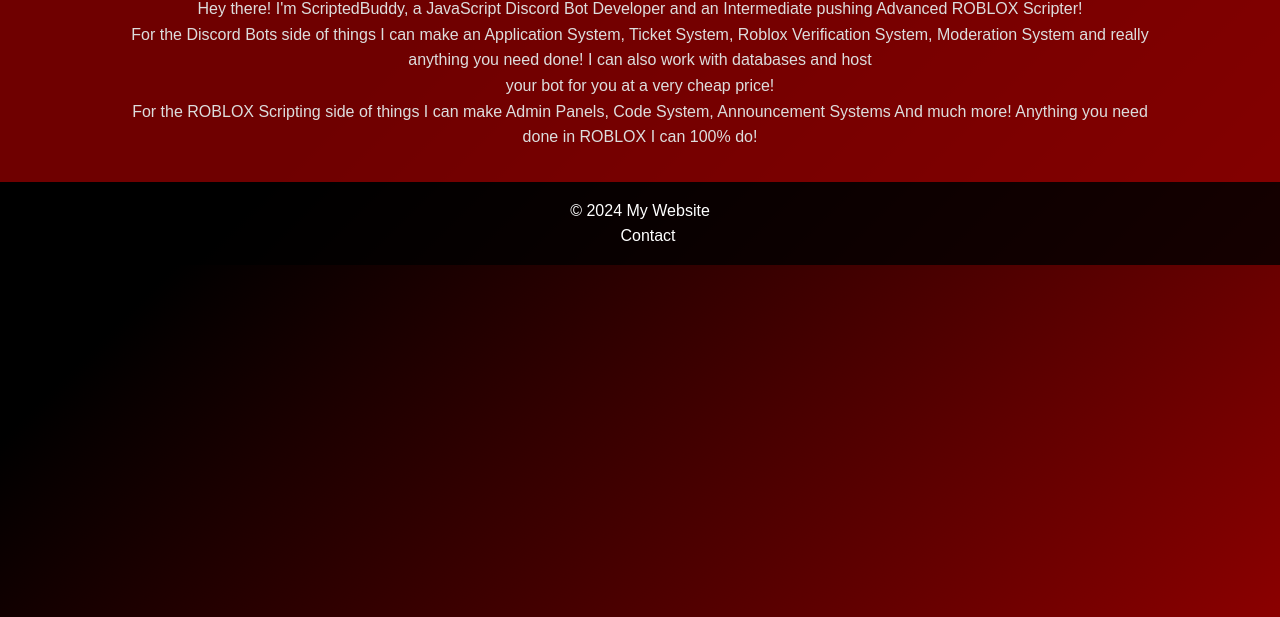
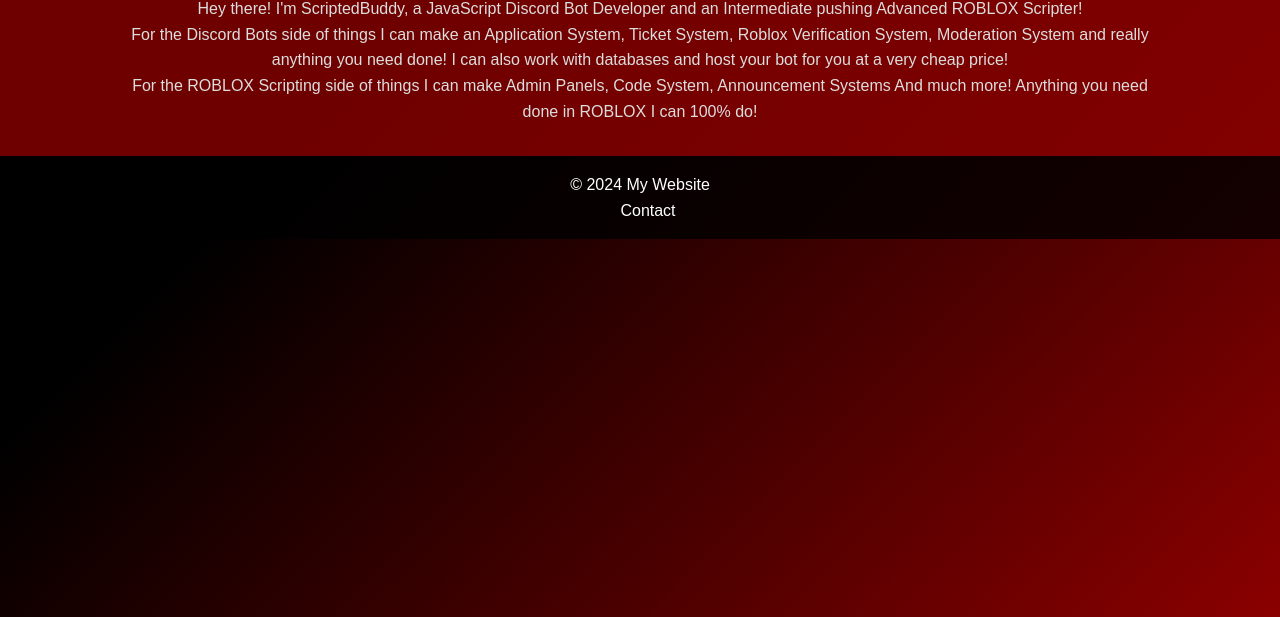
Before and after one commit to BuddyDeveloper-luau/my-portfolio, a plain HTML site: page about.html in a window 1280 px wide. Shown: the part 183-800 px from the top of the page. Drawn offline with Linux system fonts and the light colour scheme.

Commit message:
Update about.html

```diff
--- a/about.html
+++ b/about.html
@@ -26,8 +26,7 @@
             <div class="container">
                 <h2>About Me</h2>
                 <p>Hey there! I'm ScriptedBuddy, a JavaScript Discord Bot Developer and an Intermediate pushing Advanced ROBLOX Scripter!</p>
-                <p>For the Discord Bots side of things I can make an Application System, Ticket System, Roblox Verification System, Moderation System and really anything you need done! I can also work with databases and host </p>
-                <p>your bot for you at a very cheap price!</p>
+                <p>For the Discord Bots side of things I can make an Application System, Ticket System, Roblox Verification System, Moderation System and really anything you need done! I can also work with databases and host your bot for you at a very cheap price!</p>
                 <p>For the ROBLOX Scripting side of things I can make Admin Panels, Code System, Announcement Systems And much more! Anything you need done in ROBLOX I can 100% do!</p>
             </div>
         </section>
```
